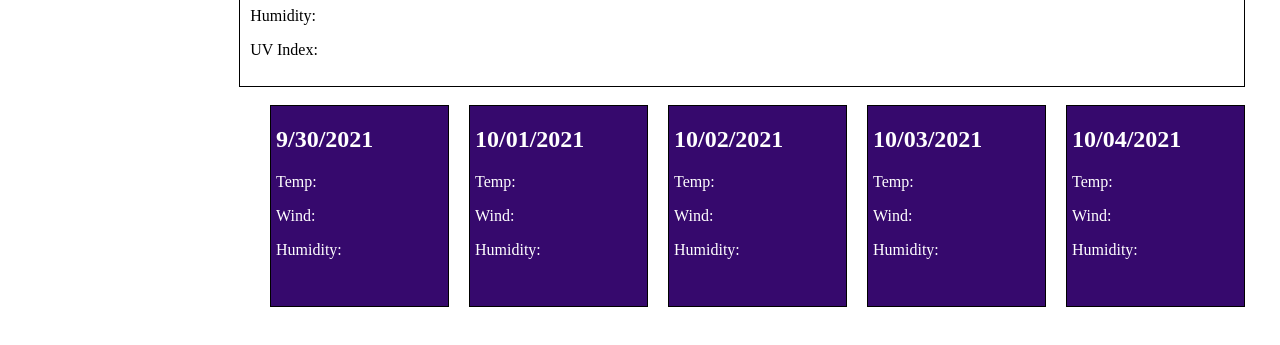
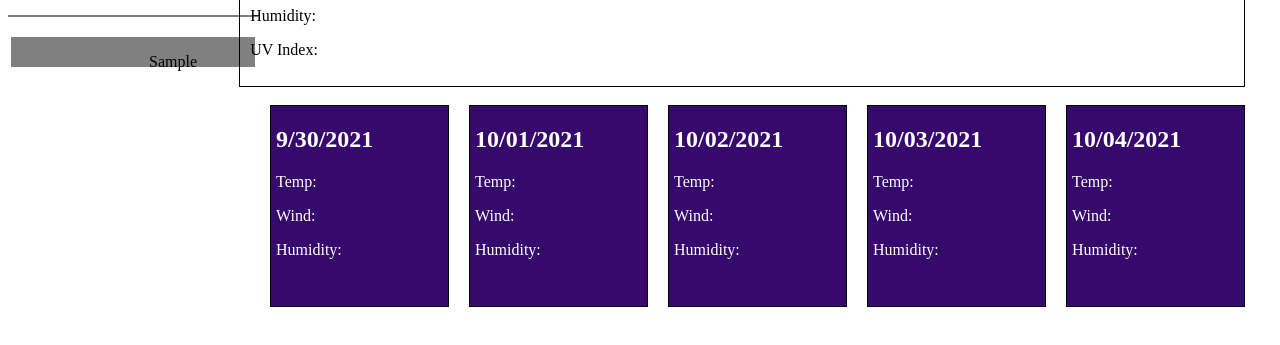
Before and after one commit to courtbourt12/weather-Channel, a plain HTML site: page index.html in a window 1280 px wide. Both pictures are taken after typing "Sample" into the empty fields and a click on the button "Search". Shown: the part 195-540 px from the top of the page. Drawn offline with nearby package versions, Linux system fonts and the light colour scheme; no server answers.

Commit message:
Can save one search history

```diff
--- a/index.html
+++ b/index.html
@@ -20,11 +20,13 @@
 
     <div class="search">
         <div class="border">
+            <div class = "border2">
             <h1 id= "citySearch">Search for a City:</h1>
             <input id= "searchBar" type="text" placeholder="Atlanta">
             <button id = "searchNow">Search</button>
+            </div>
+            <div id="searchHistory"><ul></ul></div>
         </div>
-        <div id="searchHistory"></div>
     </div>
 
     <div class="currentDay">
--- a/structure.js
+++ b/structure.js
@@ -32,6 +32,11 @@ document.querySelector("#day4th").innerHTML = "Day 4";
 document.querySelector("#day5th").innerHTML = "Day 5";
 document.querySelector("#day6th").innerHTML = "Day 6";
 
+// var classes = document.querySelector(".readyToGo");
+// var lastHistory = localStorage.getItem("search");
+// classes.innerHTML(lastHistory);
+// document.querySelector("ul").appendChild(history);
+
 // Setting up the city search.
 
 var citySearch = document.querySelector("#searchBar");
@@ -42,6 +47,12 @@ function cityLookup() {
 
     var citySelected = document.querySelector("#searchBar").value;
     var geocoding = "http://api.openweathermap.org/geo/1.0/direct?q=" + citySelected + "&appid=" + APIKey;
+
+    var history = document.createElement("ol");
+    history.classList.add("readyToGo");
+    history.appendChild(document.createTextNode(citySelected));
+    document.querySelector("ul").appendChild(history);
+    localStorage.setItem("search", citySelected);
 
     document.querySelector("#cityDate").innerHTML=citySelected + " - " + "(" +today+ ")";
     document.querySelector("#day2nd").innerHTML = tomorrow;
--- a/style.css
+++ b/style.css
@@ -12,11 +12,23 @@ header {
 }
 
 #searchHistory {
-    height: 550px;
+    width: 244px;
+    background-color: gray;
+    height: 30px;
+    display: inline-block;
+    text-align: center;
+    margin-top: 20px;
+
+}
+
+.border2 {
+    border-bottom: 2px solid gray;
+    padding-bottom: 20px;
 }
 
 .search {
     text-align: center;
+
 }
 
 #citySearch {
@@ -38,7 +50,6 @@ header {
 }
 
 .border {
-    border-bottom: 2px solid gray;
     position: absolute;
     width: 250px;
 }
```
